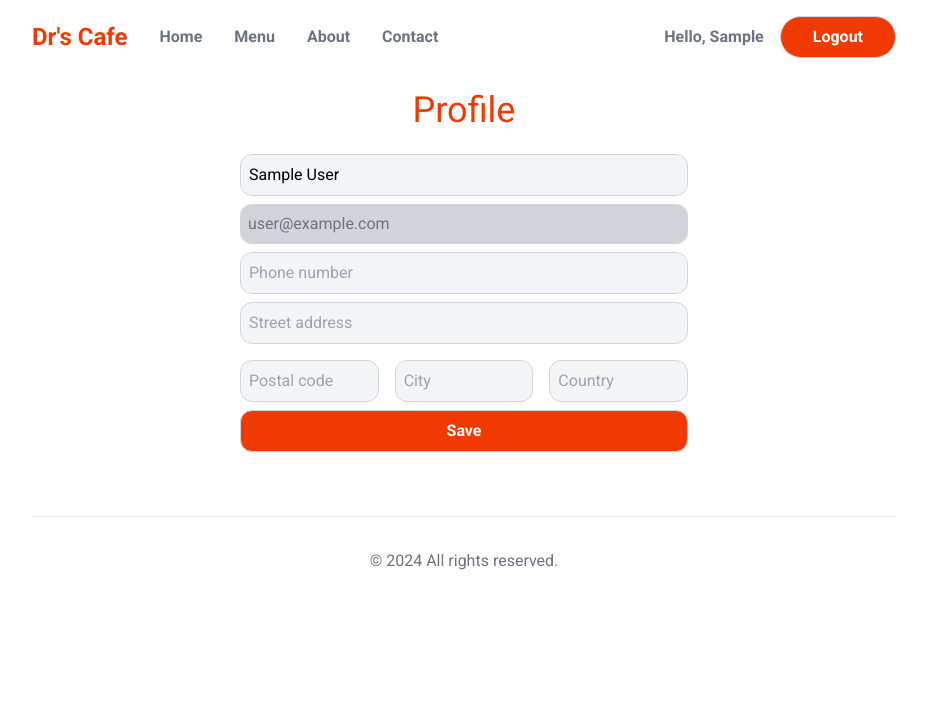
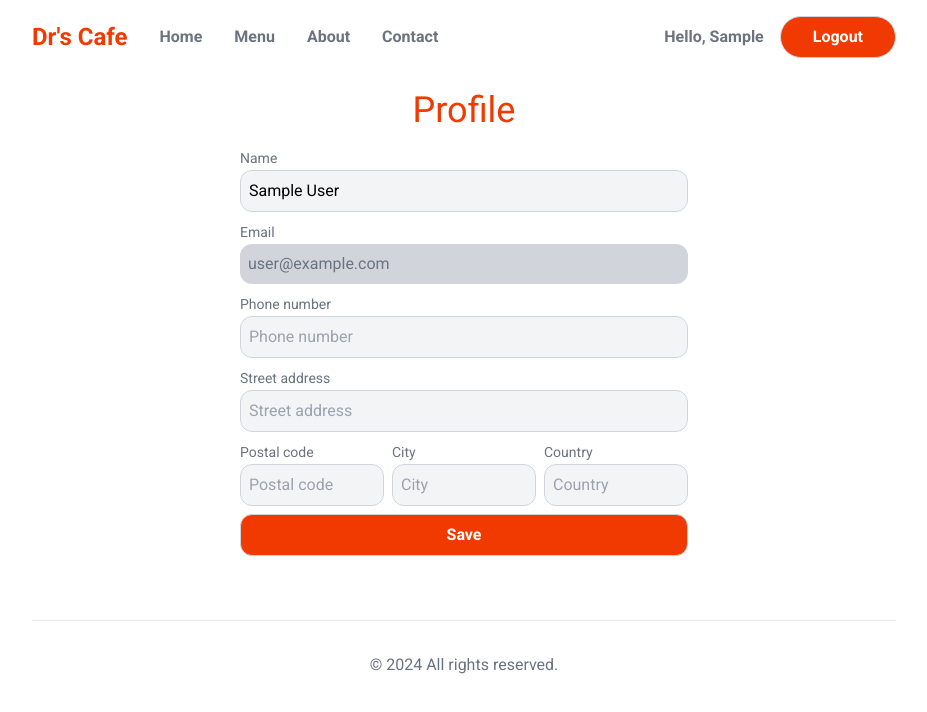
Before and after one commit to mvp5464/food-ordering-app, a Next.js app: page /profile in a window 1280 px wide. Shown: the top 712 px of the page, without its empty margins (176-1103 px from the left). Built offline with nearby package versions, Linux system fonts and the light colour scheme; no server answers; the database is empty; sample sign-in values are in the browser's storage.

Commit message:
profile editing backend updated

```diff
--- a/src/app/api/profile/route.ts
+++ b/src/app/api/profile/route.ts
@@ -17,3 +17,11 @@ export async function PUT(req: NextRequest) {
   console.log({ result });
   return NextResponse.json(true);
 }
+
+export async function GET() {
+  mongoose.connect(process.env.MONGO_URL || "");
+  const session = await getServerSession(authOptions);
+  const email = session.user.email; //Not showing options
+  const userData = await User.findOne({ email });
+  return NextResponse.json({ userData });
+}
--- a/src/app/globals.css
+++ b/src/app/globals.css
@@ -11,7 +11,7 @@ input[type="email"],
 input[type="password"],
 input[type="tel"],
 input[type="text"] {
-  @apply block w-full my-2 rounded-xl;
+  @apply block w-full mb-2 rounded-xl;
   @apply border p-2 border-gray-300 bg-gray-100;
 }
 input[type="email"]:disabled,
@@ -19,6 +19,9 @@ input[type="password"]:disabled,
 input[type="tel"]:disabled,
 input[type="text"]:disabled {
   @apply bg-gray-300 border-0 cursor-not-allowed text-gray-500;
+}
+label {
+  @apply text-gray-500 text-sm leading-tight;
 }
 
 button {
--- a/src/app/profile/page.tsx
+++ b/src/app/profile/page.tsx
@@ -22,8 +22,16 @@ export default function ProfilePage() {
   const userImage = session.data?.user?.image || "";
 
   useEffect(() => {
-    status === "authenticated" && setUserName(session.data?.user?.name || "");
-  }, [status]);
+    if (status === "authenticated") {
+      setUserName(session.data?.user?.name || "");
+      fetch("/api/profile").then((res: any) => {
+        res.json().then((data: any) => {
+          console.log(data);
+          setPhone(data.phone);
+        });
+      });
+    }
+  }, [status, session]);
 
   async function handleProfileForUpdate(e: FormEvent<HTMLFormElement>) {
     e.preventDefault();
@@ -126,6 +134,7 @@ export default function ProfilePage() {
             </div>
           </div> */}
           <form className="grow" onSubmit={handleProfileForUpdate}>
+            <label>Name</label>
             <input
               type="text"
               disabled={isSaving}
@@ -136,45 +145,61 @@ export default function ProfilePage() {
                 return setUserName(e.target.value);
               }}
             />
+            <label>Email</label>
             <input
               className=" select-none"
               type="email"
               disabled={true}
+              placeholder="Email"
               value={session.data?.user?.email || ""}
             />
+            <label>Phone number</label>
             <input
               type="tel"
               placeholder="Phone number"
               value={phone}
               onChange={(e) => setPhone(e.target.value)}
             />
+            <label>Street address</label>
             <input
               type="text"
               placeholder="Street address"
               value={streetAddress}
               onChange={(e) => setStreetAddress(e.target.value)}
             />
-            <div className="flex gap-4">
+            <div className="flex gap-2">
+              <div>
+                <label>Postal code</label>
                 <input
+                  style={{ margin: "0" }}
                   type="text"
                   placeholder="Postal code"
                   value={postalCode}
                   onChange={(e) => setPostalCode(e.target.value)}
                 />
+              </div>
+              <div>
+                <label>City</label>
                 <input
+                  style={{ margin: "0" }}
                   type="text"
                   placeholder="City"
                   value={city}
                   onChange={(e) => setCity(e.target.value)}
                 />
+              </div>
+              <div>
+                <label>Country</label>
                 <input
+                  style={{ margin: "0" }}
                   type="text"
                   placeholder="Country"
                   value={country}
                   onChange={(e) => setCountry(e.target.value)}
                 />
               </div>
-            <button disabled={isSaving} type="submit">
+            </div>
+            <button className=" mt-2" disabled={isSaving} type="submit">
               Save
             </button>
           </form>
--- a/src/utils/todo.ts
+++ b/src/utils/todo.ts
@@ -1,6 +1,8 @@
 /*
 *********What to do**********
 when login with google then add that to the database
+
+Get all the data in the session (not just name, email and image)
 
 */
 /*
@@ -15,4 +17,5 @@ What is object formdata and .set and .get on it
 AWS-S3 from 3:45 - to upload image there
 - Can use privacy.com for fake credit card (you can put some money in there and  used to get debited from it)
 
+
 */
```
Lines whose indentation alone changed are shown as unchanged.
